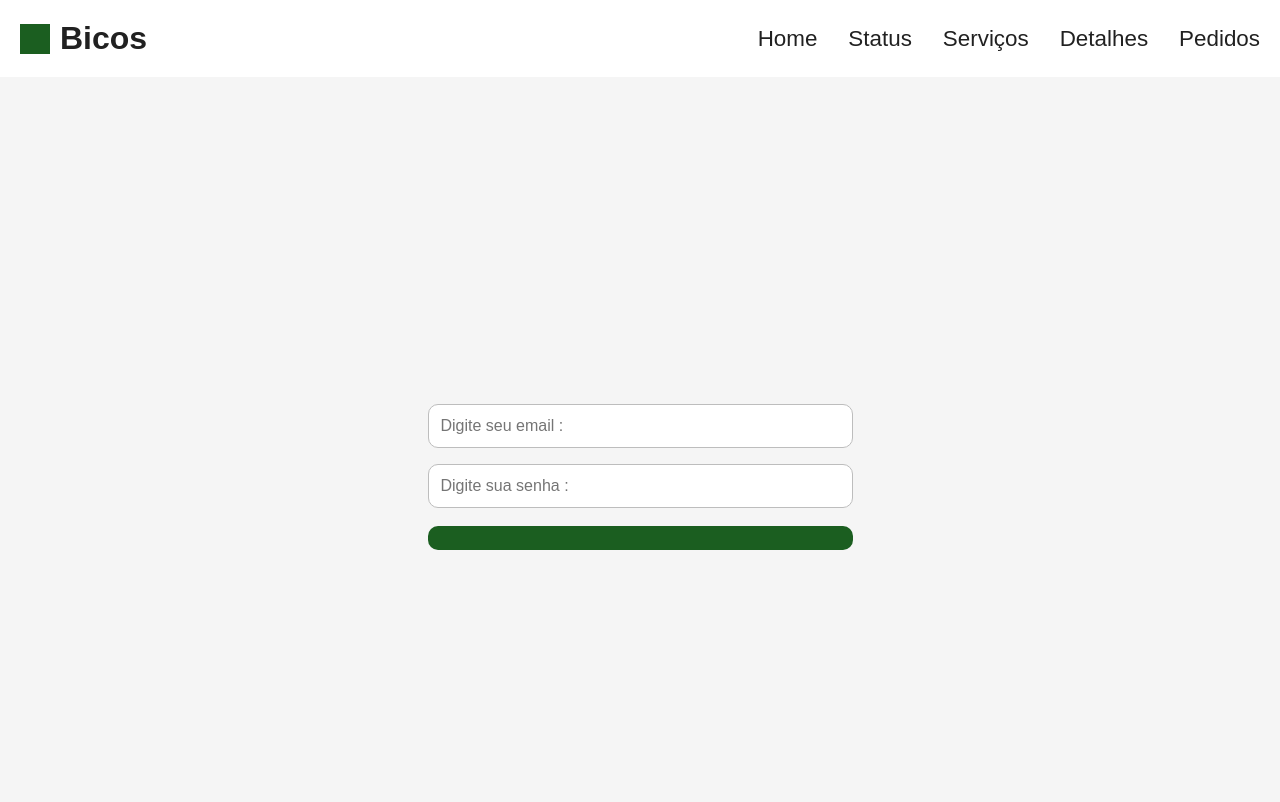
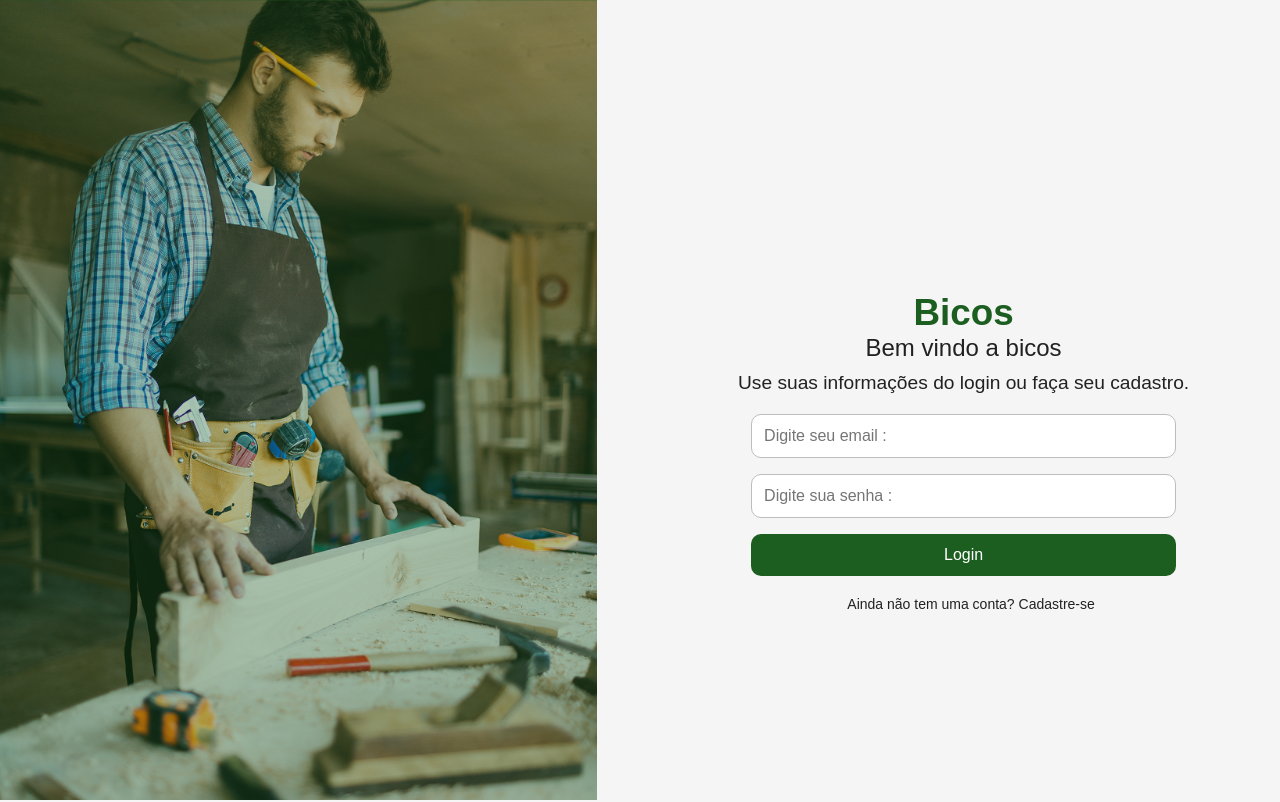
Before and after one commit to marCel0486/bicos, a React (Vite) app: page /login in a window 1280 px wide. Shown: the top 802 px of the page. Built offline with nearby package versions, Linux system fonts and the light colour scheme.

Commit message:
login style

```diff
--- a/src/Pages/Login.jsx
+++ b/src/Pages/Login.jsx
@@ -4,17 +4,38 @@ import { useState } from 'react'
 import Button from '../Componets/Button'
 import Header from '../Componets/Header'
 import Footer from '../Componets/Footer'
+import carpinteiro from '../assets/carpinteiro.png'
+import { Link } from 'react-router-dom'
+import '../assets/Componets.styles/Login.css'
 const Login = () => {
   const [email, setEmail] = useState('')
   const [password, setPassword] = useState('')
   const [button, setButton] = useState('')
   return (
-    <>
-    <Header/>
-      <form style={{background: "#f5f5f5", padding: "0", margin: "0", display: "flex", flexDirection: "column", alignItems: "center", justifyContent: "center", height: "100vh"}}>
 
 
+          <div className="login">
+            <div className="login-img">
+              <img className='carp-img' src={carpinteiro} alt="" />
+            </div>
 
+                <div className="form">
+
+                    <form style={{background: "#f5f5f5",
+            padding: "0",
+            margin: "0",
+            display: "flex",
+            flexDirection: "column",
+            alignItems: "center",
+            justifyContent: "center",
+            marginTop: "20px",
+            width: "100%"}}>
+                              <div className="form-content">
+                                <h2>Bicos</h2>
+                                <h3>Bem vindo a bicos</h3>
+                                <p>Use suas informações do login
+                              ou faça seu cadastro. </p>
+                              </div>
                               <Input
                               Type={"email"}
                               placeholder={"Digite seu email :"}
@@ -22,24 +43,21 @@ const Login = () => {
                               onChange={(e) => setEmail(e.target.value)}
                               name={"email"}
                               />
-
                               <Input
                               type={password}
                               placeholder={"Digite sua senha :"}
                               value={password}
                               onChange={(e) => setPassword(e.target.value)}
                               name={"senha"}/>
-
                               <Button
                               value={"Login"}
                               onClick={() => setButton('login')}
-          name={"login"} />
+                              name={"login"} > Login</Button>
+                              <Link to="/" className='cadastro-link'>Ainda não tem uma conta? Cadastre-se</Link>
+                    </form>
+                </div>
+          </div>
 
-
-
-      </form>
-<Footer />
-</>
 
 
   )
--- a/src/Pages/cadastro.jsx
+++ b/src/Pages/cadastro.jsx
@@ -21,6 +21,9 @@ const Cadastro = () => {
 
     if (senha !== confirmarSenha) {
       setMensagem("As senhas não coincidem.")
+      return
+    } else if(!nome || !email || !senha || !confirmarSenha) {
+      setMensagem("Por favor, preencha todos os campos.")
       return
     }
 
--- /dev/null
+++ b/src/assets/Componets.styles/Login.css
@@ -0,0 +1,88 @@
+.cadastro-link {
+    margin-top: 20px;
+    color: var(--text-color);
+    text-decoration: none;
+    font-size: 14px;
+
+}
+
+
+
+.login{
+    display: flex;
+    width: 100%;
+    gap: 50px;
+}
+
+.carp-img{
+    background: var(--primary-color);
+    object-fit: cover;
+    width: 100%;
+    height: 100vh;
+
+
+}
+
+.carp-img img{
+    width: 100%;
+    height: 100%;
+}
+
+.form{
+
+    display: flex;
+    align-items: right;
+    justify-content: end;
+    margin-top: 80px;
+    width: 50%;
+}
+
+
+
+
+
+
+
+.form-content{
+    margin-bottom: 20px;
+}
+
+.form-content h2{
+    font-size: 2.3em;
+    color: var(--primary-color);
+    font-family: var(--text-family);
+    text-align: center;
+
+}
+
+.form-content h3{
+    font-size: 1.5em;
+    color: var(--text-color);
+    font-family: var(--text-family);
+    font-weight: normal;
+    text-align: center;
+}
+
+.form-content p{
+    font-size: 1.2em;
+    color: var(--text-color);
+    font-family: var(--text-family);
+    margin-top: 10px;
+    text-align: center;
+}
+
+@media (max-width: 768px) {
+    .login{
+        flex-direction: column;
+    }
+
+    .form{
+        width: 100%;
+        justify-content: center;
+        height: 80vh;
+    }
+
+    .login-img{
+        display: none;
+    }
+}
```
Lines whose indentation alone changed are shown as unchanged.
